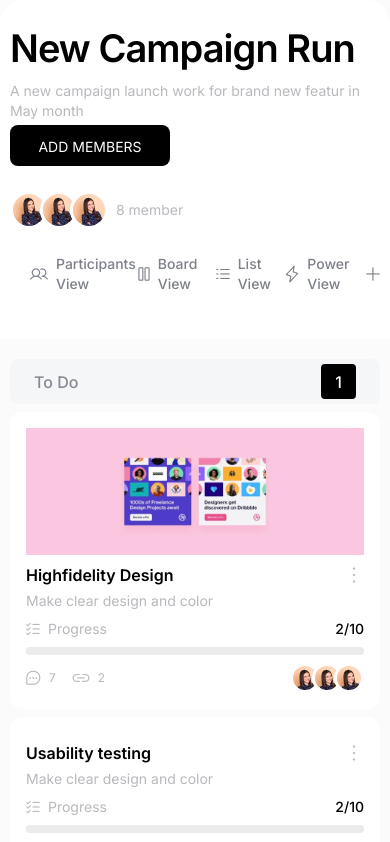
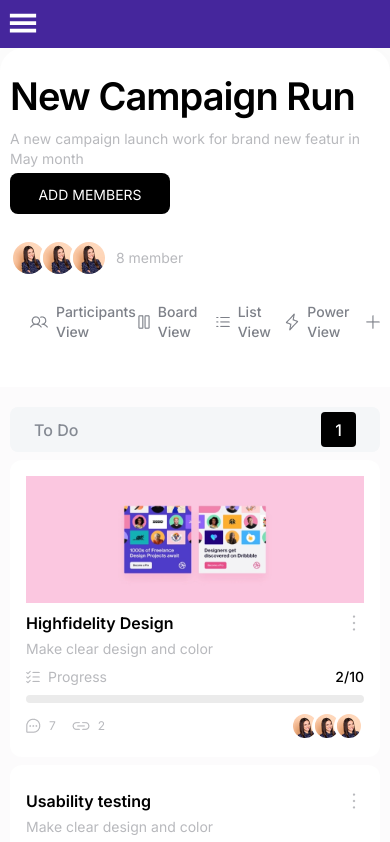
Before and after one commit to haywhyvilla/NutapStageTwoDashboard, a React (Vite) app: page / in a window 390 px wide. Shown: the top 842 px of the page. Built offline with nearby package versions, Linux system fonts and the light colour scheme.

Commit message:
let's see

```diff
--- a/package.json
+++ b/package.json
@@ -10,7 +10,8 @@
   },
   "dependencies": {
     "react": "^18.2.0",
-    "react-dom": "^18.2.0"
+    "react-dom": "^18.2.0",
+    "react-icons": "^4.8.0"
   },
   "devDependencies": {
     "@types/react": "^18.0.28",
--- a/src/App.jsx
+++ b/src/App.jsx
@@ -2,10 +2,12 @@ import React from "react";
 import SideNav from "./Components/SideNav";
 import Header from "./Components/Header";
 import Hero from "./Components/Hero";
+import SideNavMobileVeiw from "./Components/SideNavMobileVeiw";
 import "./App.css";
 function App() {
   return (
-    <>
+    <div class="relative">
+      <SideNavMobileVeiw />
       <div class="lg:h-screen w-screen rounded-3xl shadow-[0px_38px_200px_rgba(0,0,0,0.1)] flex">
         <SideNav />
         <div class="flex-1">
@@ -13,7 +15,7 @@ function App() {
           <Hero />
         </div>
       </div>
-    </>
+    </div>
   );
 }
 
--- /dev/null
+++ b/src/Components/SideNavMobileVeiw.jsx
@@ -0,0 +1,23 @@
+import React from "react";
+import { useState } from "react";
+
+import { GiHamburgerMenu } from "react-icons/gi";
+
+const SideNavMobileVeiw = () => {
+  const [open, setOpen] = useState(false);
+
+  const handleClick = () => {
+    setOpen(!open);
+  };
+  return (
+    <div class="md:hidden sticky top-0 z-10">
+      <div class="w-full h-12 bg-[#45269C] p-2 text-white">
+        <p>
+          <GiHamburgerMenu size={30} onClick={handleClick} />
+        </p>
+      </div>
+    </div>
+  );
+};
+
+export default SideNavMobileVeiw;
```
Also changed, not shown: 1 other file (tests, documents, lock files or other folders).
